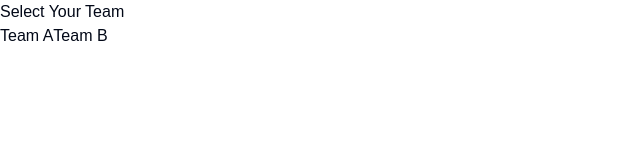
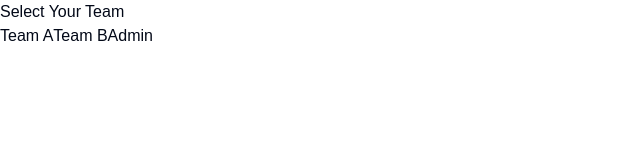
Before and after one commit to DE-immersive-game/ImmersiveGame-Front, a Next.js app: page / in a window 1280 px wide. Shown: the top 160 px of the page, without its empty margins (0-640 px from the left). Built offline with nearby package versions, Linux system fonts and the light colour scheme; no server answers.

Commit message:
add admin button on home page

```diff
--- a/app/page.tsx
+++ b/app/page.tsx
@@ -14,6 +14,7 @@ const HomePage: React.FC = () => {
       <h1>Select Your Team</h1>
       <button onClick={() => handleSelectTeam('team_a')}>Team A</button>
       <button onClick={() => handleSelectTeam('team_b')}>Team B</button>
+      <button onClick={() => handleSelectTeam('admin')}>Admin</button>
     </div>
   );
 };
```
